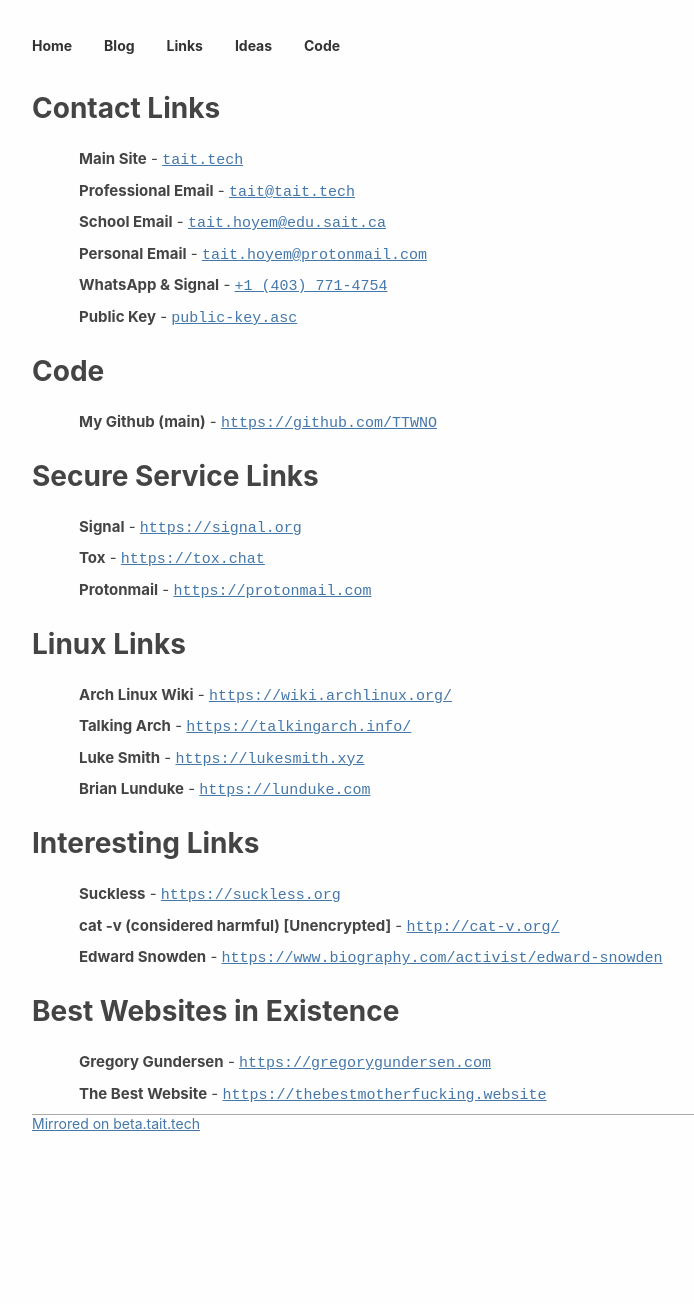
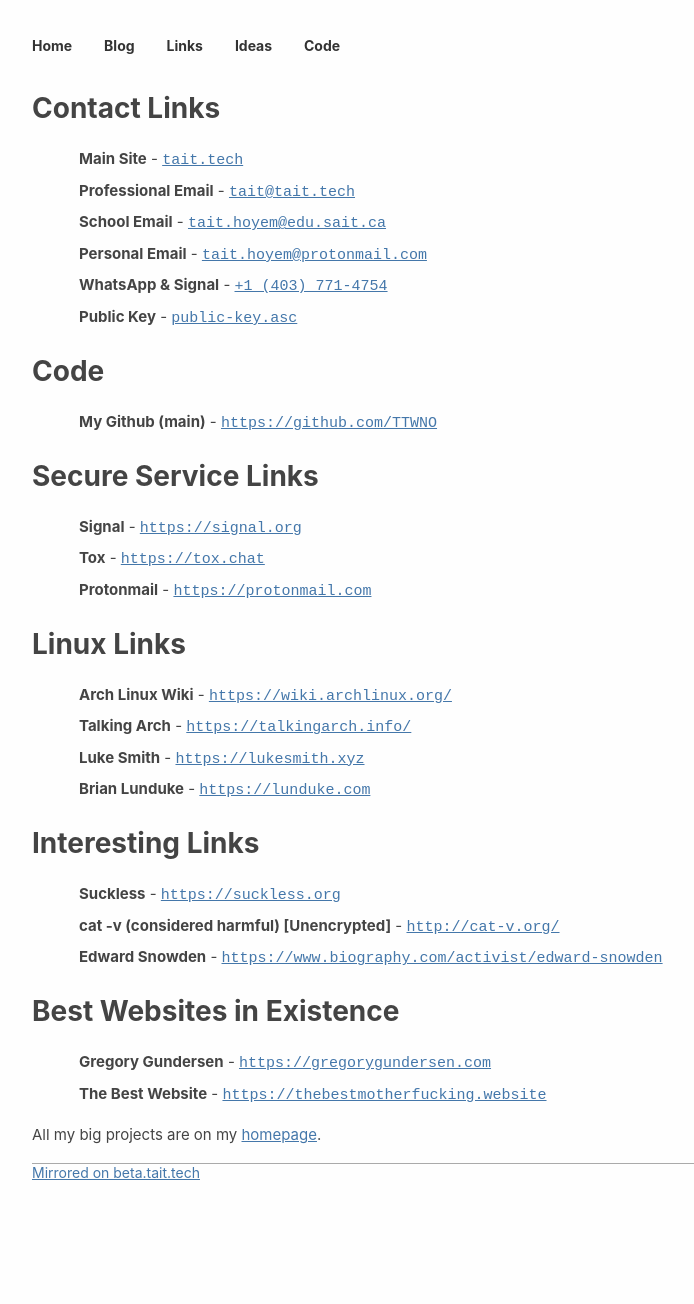
Before and after one commit to TTWNO/tait.tech, a Jekyll site: the page built from links/index.md, in a window 1280 px wide. Shown: the whole page, without its empty margins (208-902 px from the left). Built offline with Jekyll 4.4.1, drawn with Linux system fonts in a browser that asks for light colours; before the commit the page ends 1255 px from its top, so only the background shows below that.

Commit message:
links/index.{html,md}

```diff
--- a/links/index.html
+++ b/links/index.md
@@ -17,3 +17,5 @@
     {% endfor %}
   </section>
 {% endfor %}
+
+All my big projects are on my [homepage](/).
```
